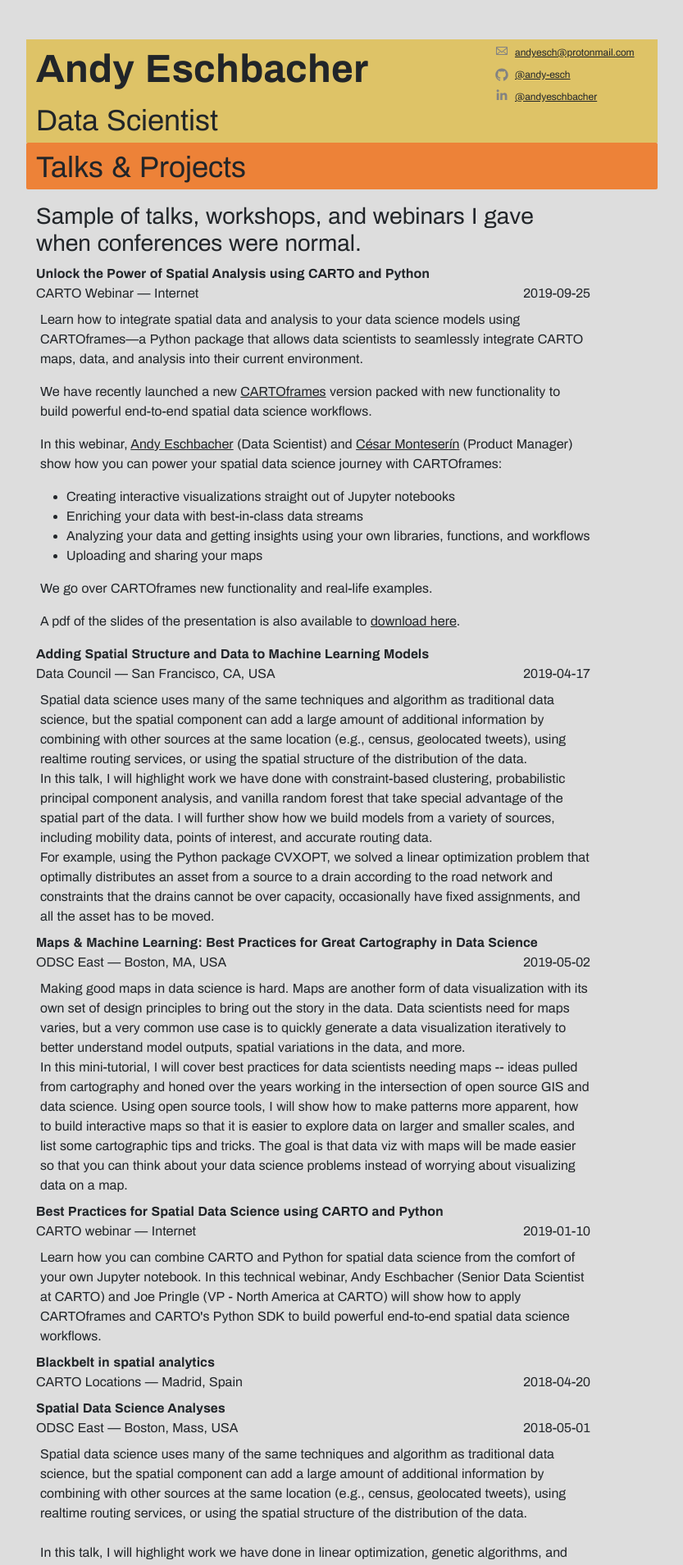
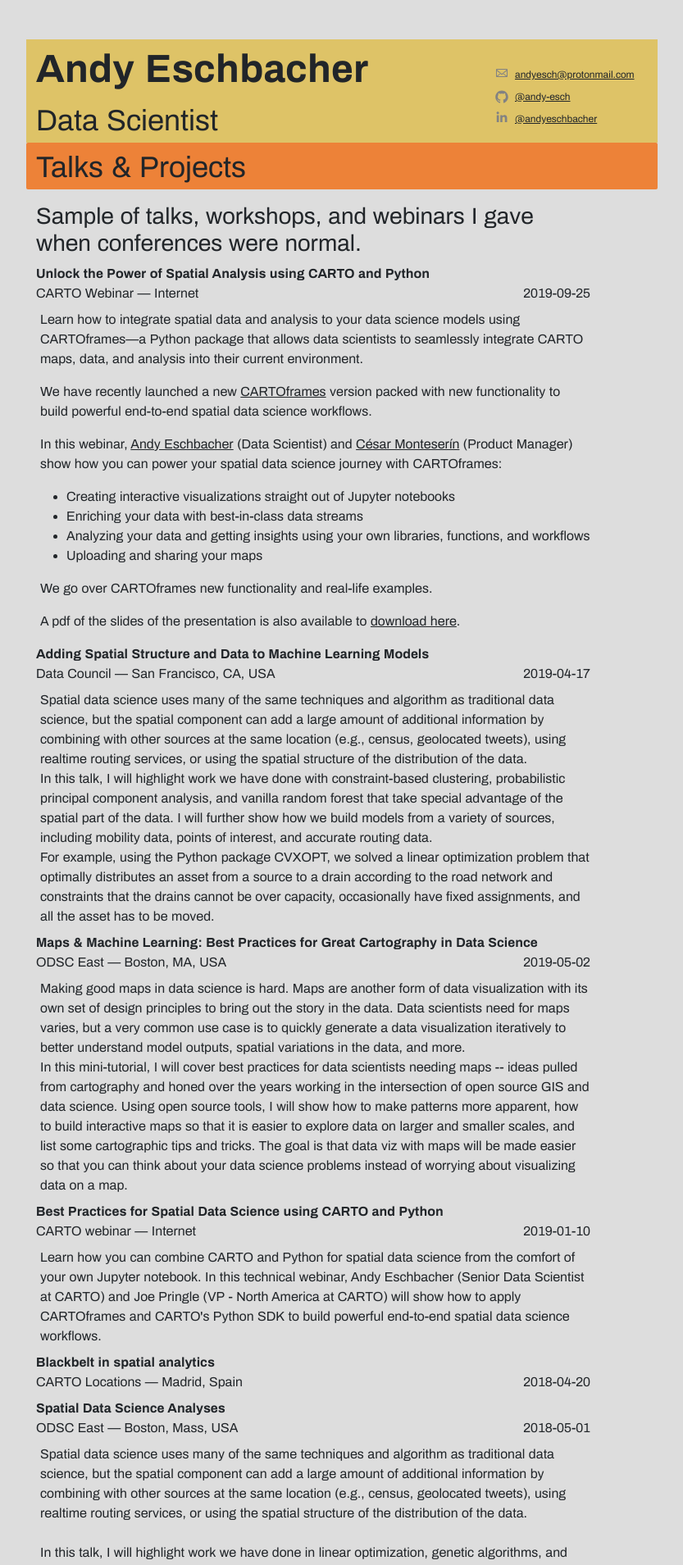
Before and after one commit to andy-esch/andy-esch.github.io, a Jekyll site: the page presentations.html, which Jekyll copies as it is, in a window 1280 px wide. Shown: the top 1909 px of the page at 82% size, without its empty margins (188-1021 px from the left). Built offline with Jekyll 4.4.1, drawn with Linux system fonts in a browser that asks for light colours.

Commit message:
fix: centering

```diff
--- a/index.html
+++ b/index.html
@@ -23,6 +23,7 @@
         <span class="subintro">Data Scientist</span>
       </div>
       <div class="col-lg-3 links intro-color" style="height: 126px;">
+        <a class="text-dark"><span class="link-content"></span></a>
         <a href="mailto:andyesch@protonmail.com" class="text-dark"><span class="email align-top"></span><span
             class="link-content">andyesch@protonmail.com</span></a>
         <a href="https://github.com/andy-esch" class="text-dark"><span class="github align-middle"></span><span
--- a/presentations.html
+++ b/presentations.html
@@ -21,9 +21,10 @@
         <span class="subintro">Data Scientist</span>
       </div>
       <div class="col-lg-3 links intro-color" style="height: 126px;">
-        <a href="mailto:andyesch@protonmail.com" class="text-dark"><span class="email align-top"></span><span class="link-content">andyesch@protonmail.com</span></a>
-        <a href="https://github.com/andy-esch" class="text-dark"><span class="github align-middle"></span><span class="link-content">@andy-esch</span></a>
-        <a href="https://www.linkedin.com/in/andyeschbacher/" class="text-dark"><span class="linkedin align-baseline"></span><span class="link-content">@andyeschbacher</span></a>
+            <a class="text-dark"><span class="link-content"></span></a>
+            <a href="mailto:andyesch@protonmail.com" class="text-dark"><span class="email align-top"></span><span class="link-content">andyesch@protonmail.com</span></a>
+            <a href="https://github.com/andy-esch" class="text-dark"><span class="github align-middle"></span><span class="link-content">@andy-esch</span></a>
+            <a href="https://www.linkedin.com/in/andyeschbacher/" class="text-dark"><span class="linkedin align-baseline"></span><span class="link-content">@andyeschbacher</span></a>
       </div>
     </div>
     <div class="row">
```
